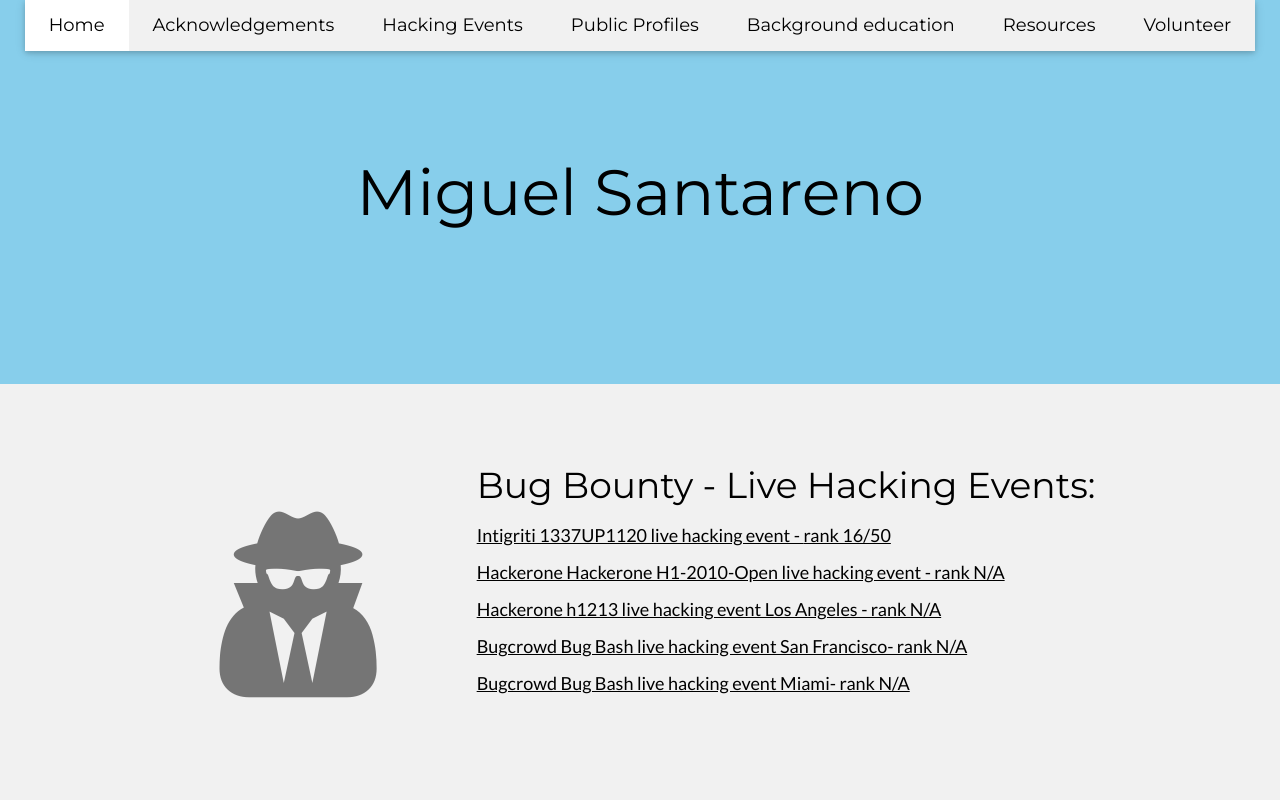
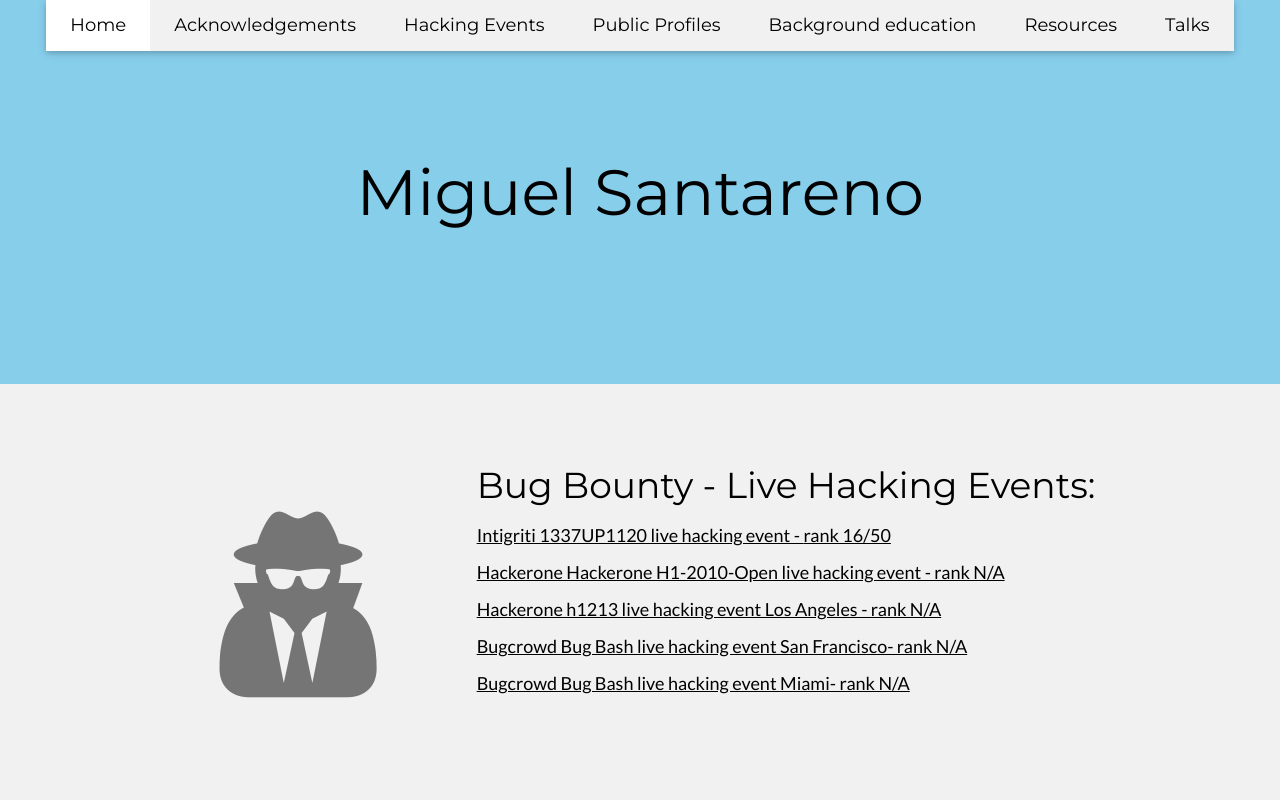
Before and after one commit to miguelsantareno/miguelsantareno.github.io, a plain HTML site: page livehackingevents.html in a window 1280 px wide. Shown: the top 800 px of the page. Drawn offline with nearby package versions, Linux system fonts and the light colour scheme.

Commit message:
Update livehackingevents.html

```diff
--- a/livehackingevents.html
+++ b/livehackingevents.html
@@ -23,7 +23,7 @@ body,h1,h2,h3,h4,h5,h6 {font-family: "Lato", sans-serif}
     <a href="./publicprofiles.html" class="w3-bar-item w3-button w3-hide-small w3-padding-large w3-hover-white">Public Profiles</a>
     <a href="./background.html" class="w3-bar-item w3-button w3-hide-small w3-padding-large w3-hover-white">Background education</a>
     <a href="./resources.html" class="w3-bar-item w3-button w3-hide-small w3-padding-large w3-hover-white">Resources</a>
-    <a href="./volunteer.html" class="w3-bar-item w3-button w3-padding-large">Volunteer</a>
+    <a href="./talks.html" class="w3-bar-item w3-button w3-padding-large">Talks</a>
 
   </div>
 
@@ -35,7 +35,7 @@ body,h1,h2,h3,h4,h5,h6 {font-family: "Lato", sans-serif}
     <a href="./publicprofiles.html" class="w3-bar-item w3-button w3-padding-large">Public Profiles</a>
     <a href="./background.html" class="w3-bar-item w3-button w3-padding-large">Background education</a>
     <a href="./resources.html" class="w3-bar-item w3-button w3-padding-large">Resources</a>
-    <a href="./volunteer.html" class="w3-bar-item w3-button w3-padding-large">Volunteer</a>
+    <a href="./talks.html" class="w3-bar-item w3-button w3-padding-large">Talks</a>
   </div>
 </div>
 <!-- Header -->
```
